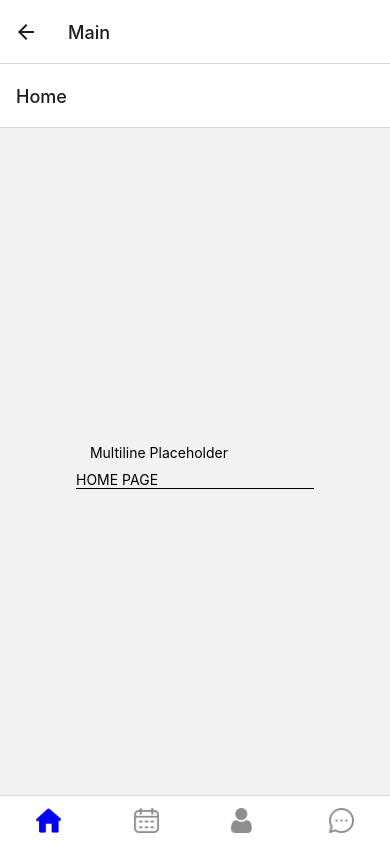
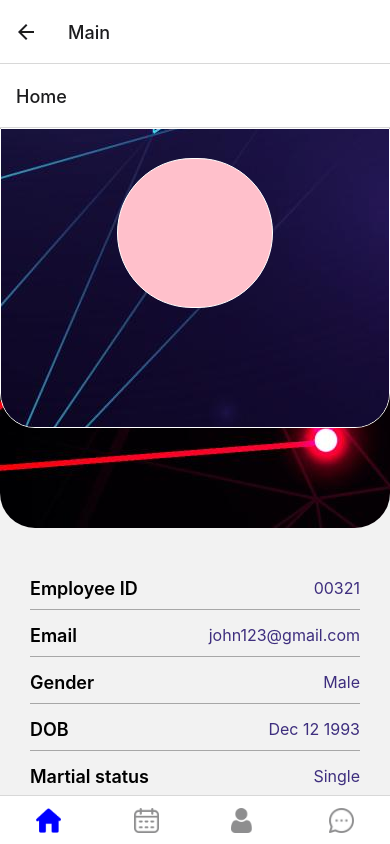
Before and after one commit to Mounika-Kavali/ExpoKeka, a React Native app: screen /Main in a window 390 px wide. Built offline with nearby package versions, Linux system fonts and the light colour scheme.

Commit message:
added profile page code in homePage

```diff
--- a/app/components/HomePage.js
+++ b/app/components/HomePage.js
@@ -1,34 +1,171 @@
-import React from "react";
-import { View, TextInput, Text } from "react-native";
-// import { NavigationContainer } from '@react-navigation/native';
-// import MyDrawer from "../navigation/DrawerNavigator";
+import React, { useEffect, useState } from "react";
+import {
+  FlatList,
+  View,
+  Text,
+  StyleSheet,
+  ScrollView,
+  ImageBackground,
+} from "react-native";
+import { FONTS, IMAGES, SIZES } from "../constants/Assets";
 
 const HomePage = () => {
-  const [value, onChangeText] = React.useState(" Multiline Placeholder");
+  const [employeeDetails, setEmployeeDetails] = useState([]);
+  useEffect(() => {
+    // fetchEmployeeDetails();
+  }, []);
 
-  // If you type something in the text box that is a color, the background will change to that
-  // color.
+  const fetchEmployeeDetails = async () => {
+    try {
+      // Fetch employee details from your API endpoint
+      const response = await fetch("YOUR_API_ENDPOINT");
+      const data = await response.json();
+
+      // Assuming data structure is an array of objects with label and value
+      setEmployeeDetails(data);
+    } catch (error) {
+      console.error("Error fetching employee details:", error);
+    }
+  };
+  const exampleEmployeeDetails = [
+    { label: "Employee ID", value: "00321" },
+    { label: "Email", value: "john123@gmail.com" },
+    { label: "Gender", value: "Male" },
+    { label: "DOB", value: "Dec 12 1993" },
+    { label: "Martial status", value: "Single" },
+  ];
+
+  const renderDetailItem = ({ item }) => (
+    <View
+      style={{
+        width: "100%",
+        borderBottomWidth: 0.6,
+        borderBottomColor: "#a7a7a7",
+        justifyContent: "space-between",
+        flexDirection: "row",
+        paddingBottom: 10,
+        marginBottom: 15,
+      }}
+    >
+      <Text
+        style={{ width: "40%", fontWeight: "600", fontSize: 18, color: "#000" }}
+      >
+        {item.label}
+      </Text>
+      <Text
+        style={{
+          width: "55%",
+          textAlign: "right",
+          fontWeight: "400",
+          fontSize: 16,
+          color: "#3e2e7e",
+        }}
+      >
+        {item.value}
+      </Text>
+    </View>
+  );
   return (
     <View>
-      {/* <NavigationContainer>
-      <MyDrawer/>
-    </NavigationContainer> */}
       <View
         style={{
-          backgroundColor: value,
-          borderBottomColor: "#000000",
-          borderBottomWidth: 1,
+          width: "100%",
+          height: 400,
+          borderBottomLeftRadius: 35,
+          borderBottomRightRadius: 35,
+          overflow: "hidden",
         }}
       >
-        <TextInput
-          onChangeText={(text) => onChangeText(text)}
-          value={value}
-          style={{ padding: 10 }}
-        />
-        <Text>HOME PAGE</Text>
+        <ImageBackground
+          source={IMAGES.neonFrontPage}
+          resizeMode="cover"
+          style={{ height: "100%" }}
+        >
+          <View
+            style={{
+              flex: 1,
+              display: "flex",
+              justifyContent: "center",
+              alignItems: "center",
+            }}
+          ></View>
+        </ImageBackground>
       </View>
+      {/* Overlaying View */}
+
+      <View
+        style={{
+          width: "100%",
+          height: 300,
+          borderBottomLeftRadius: 35,
+          borderBottomRightRadius: 35,
+          overflow: "hidden",
+          position: "absolute",
+          top: 0,
+          borderWidth: 1,
+          borderColor: "white",
+        }}
+      >
+        <ImageBackground
+          source={IMAGES.mainScreen}
+          resizeMode="cover"
+          style={{ height: "100%" }}
+        >
+          {/* PROFILE IMG CIRCLE */}
+          <View
+            style={{
+              height:"70%", // to display circle not in middle of overlay view
+              justifyContent: "center",
+              alignItems: "center",
+            }}
+          >
+            <View  style={{
+              width:"40%",
+              height: 150,
+              borderRadius:100,
+              backgroundColor:"pink",
+              borderWidth:1,
+              borderColor:"#fff"
+            }}>
+
+            </View>
+          </View>
+        </ImageBackground>
+      </View>
+
+      {/* DETAILS */}
+      {/* <View style={{ marginHorizontal: 30, marginTop: 50 }}>
+        <View
+          style={{
+            width: "100%",
+            borderBottomWidth: 0.6,
+            borderBottomColor: "#a7a7a7",
+            justifyContent: "space-between",
+            flexDirection: "row",
+            paddingBottom:10,
+            marginBottom:15,
+          }}
+        >
+          <Text style={{width:"35%",fontWeight:"600",fontSize:18}}>Employee ID</Text>
+          <Text style={{width:"55%",textAlign:"right",fontWeight:"400",fontSize:16,color:"#3e2e7e"}}>00321</Text>
+        </View>
+
+      </View> */}
+      <FlatList
+        data={
+          employeeDetails.length > 0 ? employeeDetails : exampleEmployeeDetails
+        }
+        renderItem={renderDetailItem}
+        keyExtractor={(item) => item.label}
+        style={{ marginHorizontal: 30, marginTop: 50 }}
+      />
     </View>
   );
 };
 
+const styles = StyleSheet.create({
+  container: {
+    flex: 1,
+  },
+});
 export default HomePage;
--- a/app/components/Sign-in-page.js
+++ b/app/components/Sign-in-page.js
@@ -12,21 +12,36 @@ import { useNavigation } from "@react-navigation/native";
 import { LinearGradient } from "expo-linear-gradient";
 import styles from "../styles";
 import { FONTS, IMAGES, SIZES } from "../constants/Assets";
+import { loginApi } from "../utils/LoginApi";
 
 const SignInScreen = () => {
   const navigation = useNavigation();
   const [username, setUsername] = useState(""); // Initialize with an empty string
   const [password, setPassword] = useState(""); // Initialize with an empty string
 
-  const handleSignIn = () => {
+  const handleSignIn = async () => {
+    const payload = {
+      username:username,
+      password:password
+    };
     navigation.navigate("Main");
+    // const { success, token, user, error } = await loginApi(payload);
+
+    // if (success) {
+    //   // Handle successful login, e.g., navigate to another screen
+    //   console.log("Login successful. Token:", token, "User:", user);
+    //   navigation.navigate("Main");
+    // } else {
+    //   // Handle login failure, show error message to the user
+    //   console.error("Login failed. Error:", error);
+    // }
   };
 
   return (
     <ScrollView style={{ flex: 1, paddingVertical: SIZES.p30 }}>
       <View style={{ alignItems: "center" }}>
         <Text style={styles.h2}>Welcome Back!</Text>
-        <Text style={{ ...styles.p, color: "pink" }}>
+        <Text style={[styles.p, { color: "pink" }]}>
           welcome back we missed you.
         </Text>
         <TextInput
@@ -58,7 +73,6 @@ const SignInScreen = () => {
             Forgot Password?
           </Text>
         </View>
-        {/* <Button title="Sign In" onPress={handleSignIn} /> // STYLES won't get applied to Button element*/}
         <TouchableOpacity onPress={handleSignIn}>
           <LinearGradient
             colors={[
--- a/app/screens/FrontScreen.js
+++ b/app/screens/FrontScreen.js
@@ -20,7 +20,6 @@ import { ScrollView } from "react-native-gesture-handler";
 const FrontScreen = () => {
   const navigation = useNavigation();
   const [showSignIn, setShowSignIn] = useState(false);
-  const [marginTop, setMarginTop] = useState(SIZES.threeQuarters);
 
   const handleGetStarted = () => {
     // navigation.navigate("SignIn");
--- a/app/screens/HomeScreen.js
+++ b/app/screens/HomeScreen.js
@@ -14,8 +14,6 @@ const HomeScreen = () => {
 const styles = StyleSheet.create({
   container: {
     flex: 1,
-    justifyContent: "center",
-    alignItems: "center",
   },
 });
 
--- /dev/null
+++ b/app/utils/LoginApi.js
@@ -0,0 +1,21 @@
+import axios from 'axios';
+
+const BASE_URL = 'https://udaykiran15.pythonanywhere.com/api/';
+
+const loginApi = async (payload) => {
+  try {
+    const response = await axios.post(`${BASE_URL}/login`, payload);
+
+    // Assuming your API returns data with a token
+    const { token, user } = response.data;
+
+    return { success: true, token, user };
+  } catch (error) {
+    console.error('Login API error:', error);
+
+    // You might want to handle different error scenarios and return appropriate data
+    return { success: false, error: 'Login failed. Please try again.' };
+  }
+};
+
+export { loginApi };
--- a/package.json
+++ b/package.json
@@ -18,10 +18,13 @@
     "@react-navigation/material-top-tabs": "^6.6.5",
     "@react-navigation/native": "^6.1.9",
     "@react-navigation/stack": "^6.3.20",
+    "axios": "^1.6.2",
     "date-fns": "^2.30.0",
     "expo": "~49.0.15",
     "expo-linear-gradient": "~12.3.0",
     "expo-status-bar": "~1.6.0",
+    "json-server": "^0.17.4",
+    "ngrok": "^5.0.0-beta.2",
     "react": "18.2.0",
     "react-dom": "18.2.0",
     "react-native": "0.72.6",
```
Also changed, not shown: app/components/leaves-attendance/ApplyLeave.js (+41 -14 lines), app/dummy_data.json (added, +19 -0 lines), dummy_data.json (added, +77 -0 lines), 1 other file (tests, documents, lock files or other folders). Lines whose indentation alone changed are shown as unchanged.
